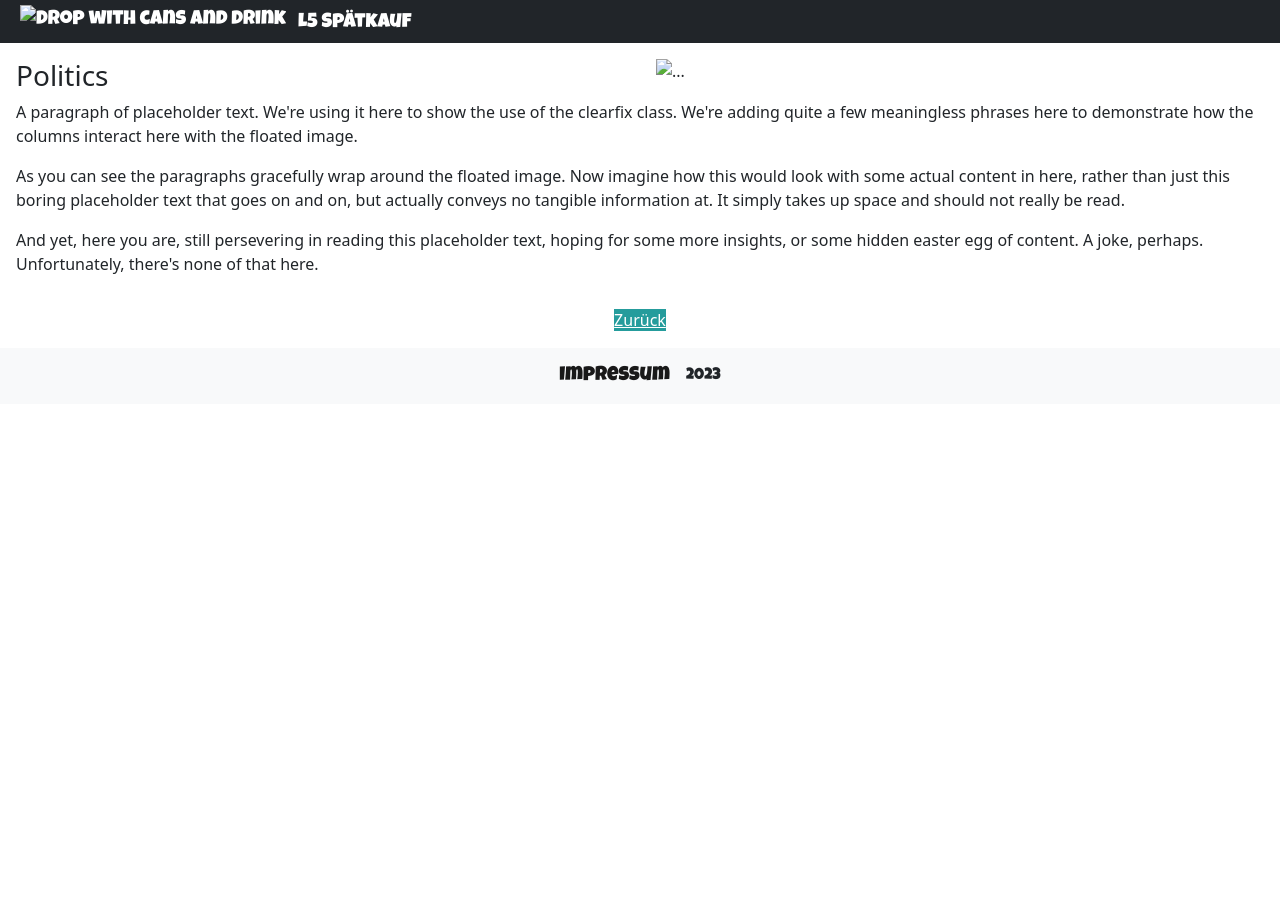
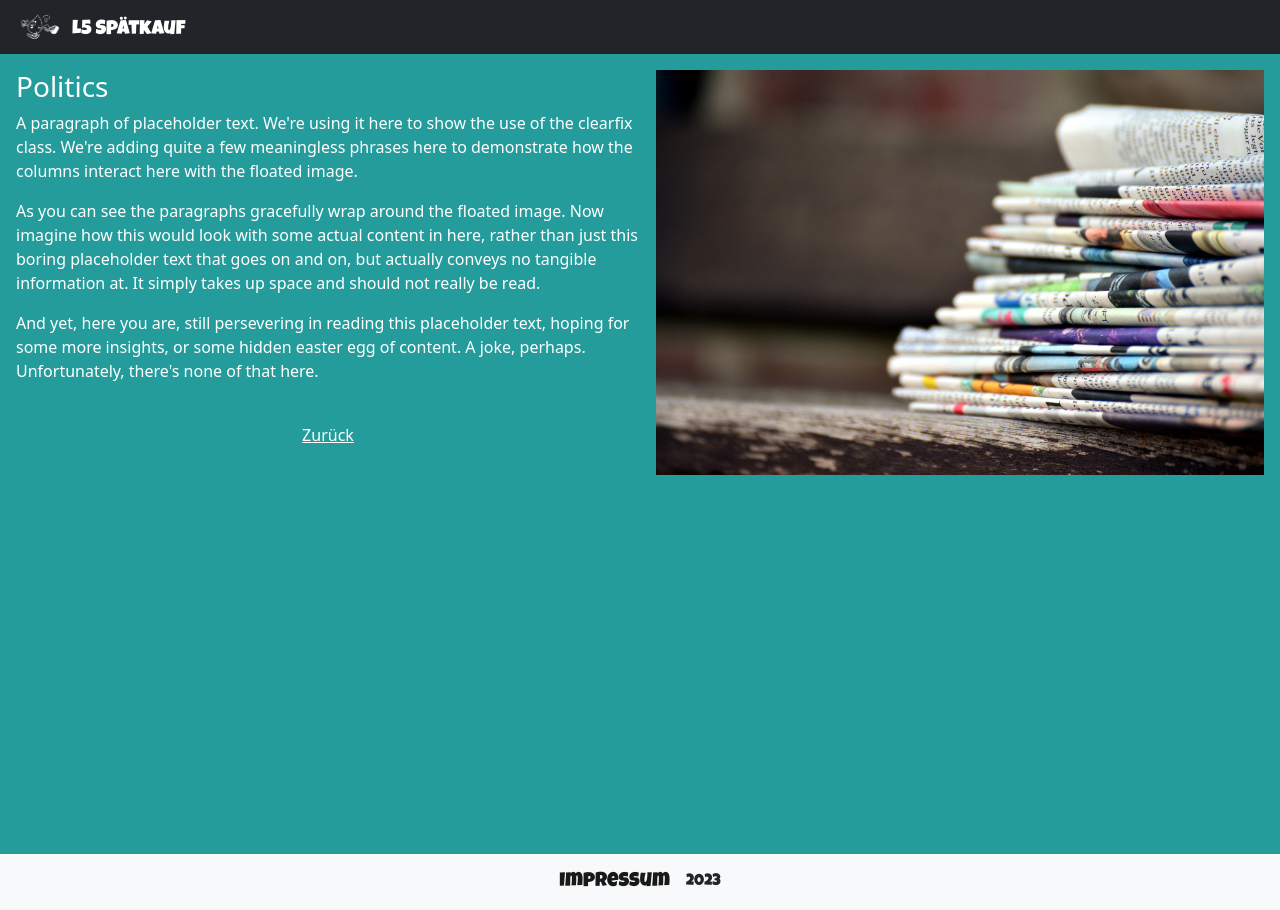
Before and after one commit to MitchByte/MitchByte.github.io, a website: page politics.html in a window 1280 px wide. Before the commit the page ends 800 px from the top, so only its background shows below. Drawn offline with nearby package versions, Linux system fonts and the light colour scheme; files that its build step writes are made by us from their sources; a web font is replaced by a local one.

Commit message:
Add files via upload

```diff
--- a/politics.html
+++ b/politics.html
@@ -6,20 +6,20 @@
     <meta name="viewport" content="width=device-width, initial-scale=1.0">
     <link href="https://fonts.googleapis.com/css2?family=Amatic+SC:wght@700&family=Anton&family=Archivo+Black&family=Bebas+Neue&family=Luckiest+Guy&family=Roboto&family=Staatliches&family=Tilt+Warp&display=swap" rel="stylesheet">
     <link rel="stylesheet" href="css/styles.css"/>
-    <link rel="stylesheet" href="node_modules/bootstrap/dist/css/bootstrap.css"/>
+    <link href="https://cdn.jsdelivr.net/npm/bootstrap@5.0.2/dist/css/bootstrap.min.css" rel="stylesheet" integrity="sha384-EVSTQN3/azprG1Anm3QDgpJLIm9Nao0Yz1ztcQTwFspd3yD65VohhpuuCOmLASjC" crossorigin="anonymous">
     <title>L5 Spätkauf</title>
 </head>
 <body>
     <nav class="navbar p-0 m-0 navbar-expand-sm navbar-dark bg-dark">
         <div class="container-fluid">
             <a class="navbar-brand" href="index.html">
-                <img src="img/L5_Logo_white_small.png" alt="drop with cans and drink" width="40" height="40" class="img-fluid mx-2">
+                <img src="L5_Logo_white_small.png" alt="drop with cans and drink" width="40" height="40" class="img-fluid mx-2">
                 L5 Spätkauf
             </a>
         </div>
     </nav>
     <div class="clearfix site">
-        <img src="img/politics.jpg" class="img-fluid col-md-6 float-md-end p-3" alt="...">
+        <img src="politics.jpg" class="img-fluid col-md-6 float-md-end p-3" alt="...">
         <div class="p-3">
             <h3>Politics</h3>
             <p>
@@ -42,6 +42,5 @@
         <a class="navbar-brand" href="impressum.html">Impressum</a>
         <p class="m-0">2023</p>
       </nav>
-    <script src="node_modules/bootstrap/dist/js/bootstrap.bundle.js"></script>
-</body>
+<script src="https://cdn.jsdelivr.net/npm/bootstrap@5.0.2/dist/js/bootstrap.bundle.min.js" integrity="sha384-MrcW6ZMFYlzcLA8Nl+NtUVF0sA7MsXsP1UyJoMp4YLEuNSfAP+JcXn/tWtIaxVXM" crossorigin="anonymous"></script></body>
 </html>
--- a/styles.css
+++ b/styles.css
@@ -11,8 +11,24 @@
     font-family: 'Luckiest Guy', cursive;
 }
 
+[class*="card-footer"]{
+    background-color: rgb(37, 156, 156) !important;
+    color: #ffffff !important;
+    border-radius:0px !important;
+    border: none !important;
+}
+
 .impressum {
     height: 100vh;
     background-color: rgb(37, 156, 156);
     color: #ffffff;
 }
+
+.site {
+    height: 100vh;
+    background-color: rgb(37, 156, 156);
+    color: #ffffff;
+}
+.link:hover {
+    color: rgb(33, 37, 41);
+}
```
Also changed, not shown: drinks.html (+3 -4 lines), drips.html (+3 -4 lines), friends.html (+4 -5 lines), impressum.html (+3 -4 lines), index.html (+7 -8 lines).
